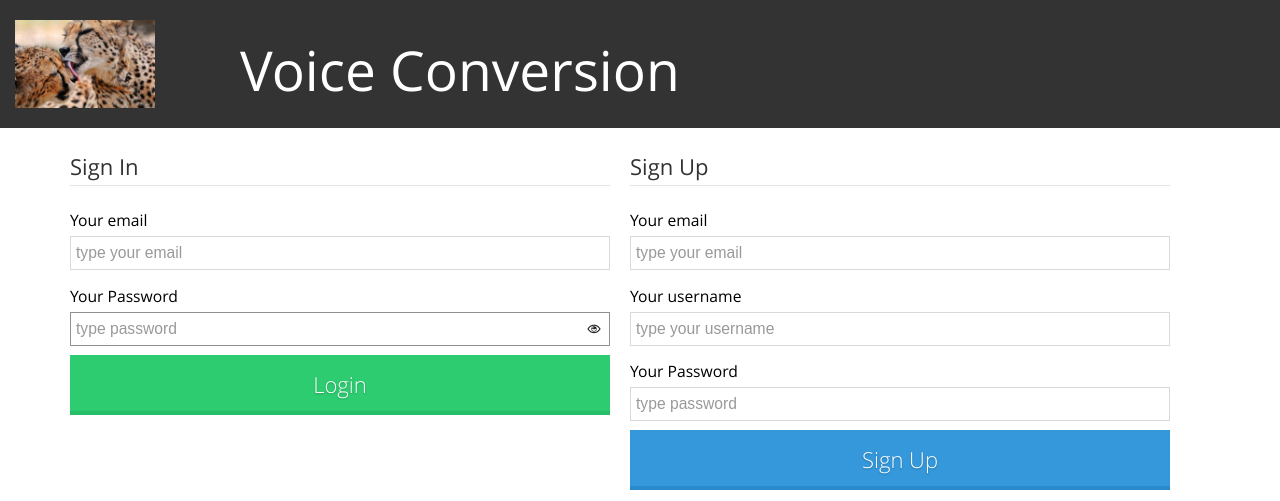
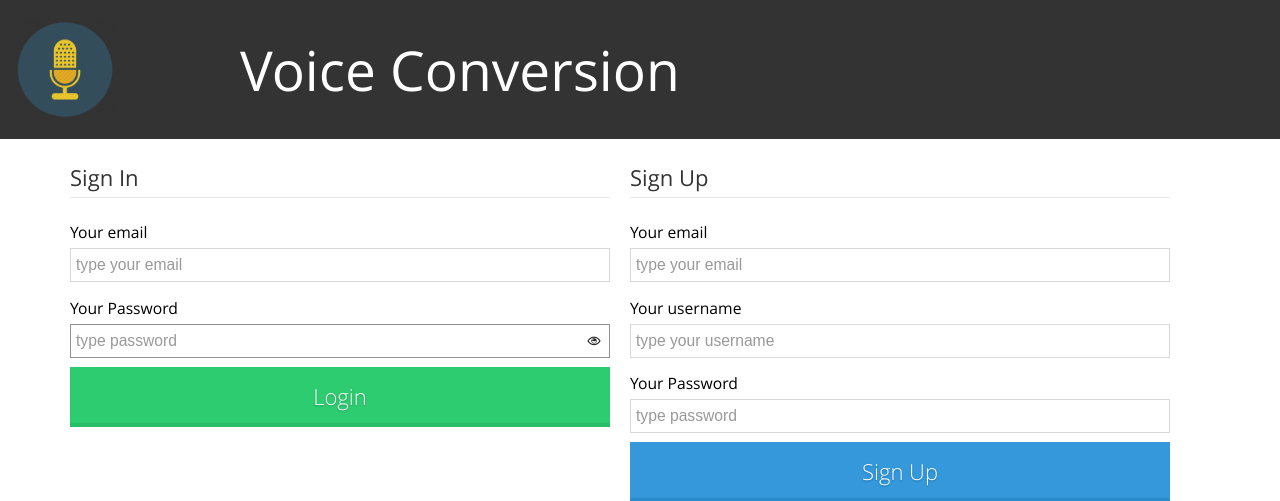
Before and after one commit to rishirajsinghjhelumi/Voice-Conversion-WebApp, a Python web app: template voiceconversionwebapp/templates/index.mako in a window 1280 px wide. Shown: the top 501 px of the page. Run offline with Mako, Linux system fonts and the light colour scheme; the template is opened without the code that fills it, so the values that code supplies are empty.

Commit message:
add site logo

```diff
--- a/voiceconversionwebapp/templates/header.mako
+++ b/voiceconversionwebapp/templates/header.mako
@@ -20,7 +20,7 @@
 				<div class="grid">
 					<div class="row">
 						<div class="span3" style="padding-left:15px;">
-							<a href="/"><img src="static/img/2.jpg" class="span2"/></a>
+							<a href="/"><img src="static/img/logo.png" style="width:100px;"/></a>
 						</div>
 						<div class="span11">
 							<div class="heading" style="position:relative;padding-top:12px;font-size:55px;">Voice Conversion</div>
```
Also changed, not shown: voiceconversionwebapp/static/img/logo.png (added).
